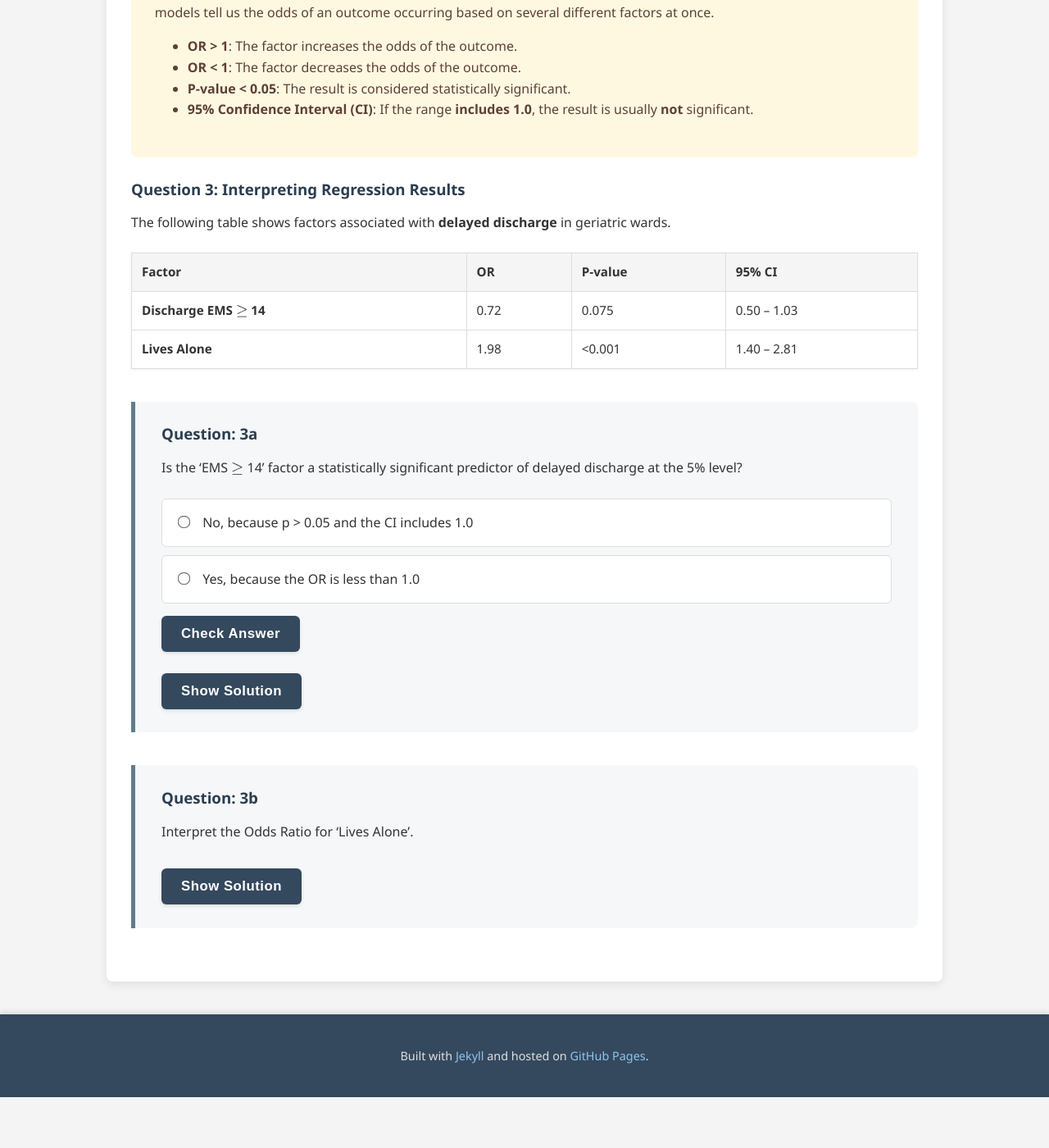
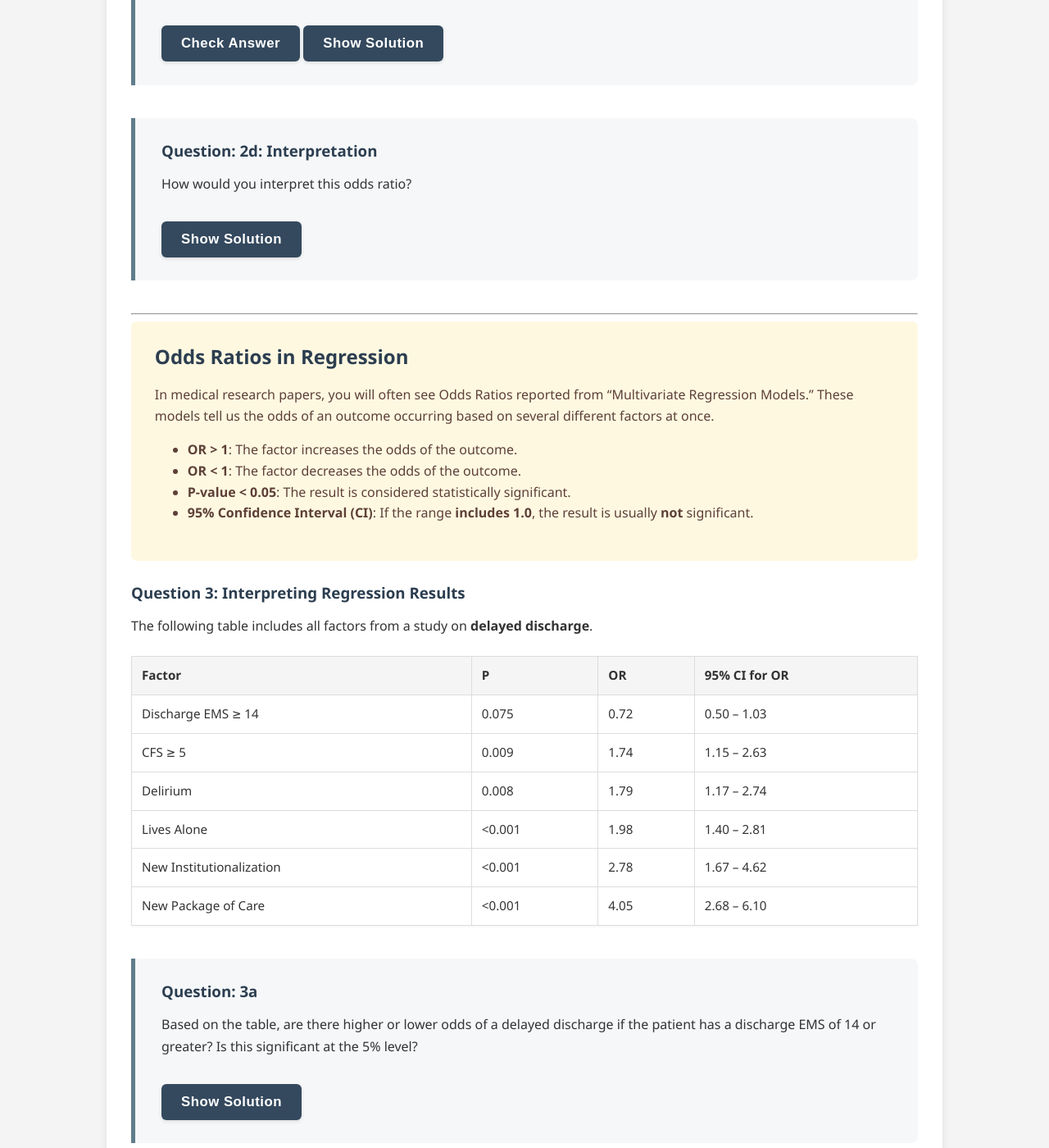
Before and after one commit to probe973/hsc-7056x, a Jekyll site: the page built from odds/index.md, in a window 1280 px wide and 1400 px high, scrolled down 3635 px. Shown: the whole window at 82% size. Built offline with Jekyll 4.4.1, drawn with Linux system fonts in a browser that asks for light colours; before the commit the page ends 4973 px from its top, so only the background shows below that; some of the changed text lies outside the part shown.

Commit message:
Update index.md

```diff
--- a/odds/index.md
+++ b/odds/index.md
@@ -47,15 +47,15 @@
   <tbody>
     <tr>
       <td>New Treatment</td>
-      <td><input type="number" step="any" aria-label="New Sweaty"></td>
-      <td><input type="number" step="any" aria-label="New Non-Sweaty"></td>
-      <td><input type="number" step="any" aria-label="New Total"></td>
+      <td><input type="number" step="any" aria-label="New treatment sweaty palms count"></td>
+      <td><input type="number" step="any" aria-label="New treatment non-sweaty palms count"></td>
+      <td><input type="number" step="any" aria-label="New treatment total count"></td>
     </tr>
     <tr>
       <td>Standard Treatment</td>
-      <td><input type="number" step="any" aria-label="Old Sweaty"></td>
-      <td><input type="number" step="any" aria-label="Old Non-Sweaty"></td>
-      <td><input type="number" step="any" aria-label="Old Total"></td>
+      <td><input type="number" step="any" aria-label="Standard treatment sweaty palms count"></td>
+      <td><input type="number" step="any" aria-label="Standard treatment non-sweaty palms count"></td>
+      <td><input type="number" step="any" aria-label="Standard treatment total count"></td>
     </tr>
   </tbody>
 </table>
@@ -101,6 +101,7 @@
 In a **retrospective case-control study**, we start with people who already have a condition (cases) and look back. In these studies, we often don't know the total population at risk, so we cannot calculate Risk. Instead, we use the **Odds Ratio (OR)**.
 
 $$\text{Odds Ratio} = \frac{\text{Odds of exposure in cases}}{\text{Odds of exposure in controls}}$$
+
 </div>
 
 ### Question 2: Retrospective Study (Bungee Jumping)
@@ -112,22 +113,36 @@
 | **Exposed** | 64 | 40 |
 | **Not Exposed** | 256 | 320 |
 
-{% include question_numerical.html
-    id="odds_q1"
-    title="2a"
-    question_text="Calculate the **odds** of exposure for the Ruptured group."
-    correct_answer="0.25"
-    tolerance="0"
-    solution_text="$\text{Odds} = 64 / 256 = 0.25$."
+{% include question_dropdown.html
+    id="odds_q2a"
+    title="2a: Show your work"
+    question_text="The odds of exposure in the ruptured group is 0.25. Which calculation correctly shows how this value is reached?"
+    solution_text="Odds is Events (64) divided by Non-events (256). $64 / 256 = 0.25$."
 %}
 
 {% include question_numerical.html
-    id="odds_q2"
-    title="2b"
+    id="odds_q2b"
+    title="2b: Calculate control odds"
+    question_text="Calculate the **odds** of exposure in the group where ruptured nodules **did not** occur (the controls)."
+    correct_answer="0.125"
+    tolerance="0"
+    solution_text="For the controls: $40 / 320 = 0.125$."
+%}
+
+{% include question_numerical.html
+    id="odds_q2c"
+    title="2c: Calculate the Odds Ratio"
     question_text="Calculate the **Odds Ratio (OR)** for exposure in the Ruptured group compared to the No Rupture group."
     correct_answer="2.0"
     tolerance="0"
-    solution_text="$\text{Control Odds} = 40 / 320 = 0.125$. <br> $\text{OR} = 0.25 / 0.125 = 2.0$."
+    solution_text="$\text{OR} = 0.25 / 0.125 = 2.0$."
+%}
+
+{% include question_dropdown.html
+    id="odds_q2d"
+    title="2d: Interpretation"
+    question_text="How would you interpret this odds ratio?"
+    solution_text="The odds of having been exposed to a cold bungee are 2 times higher for those with ruptured nodules compared to those without."
 %}
 
 ---
@@ -145,25 +160,46 @@
 
 ### Question 3: Interpreting Regression Results
 
-The following table shows factors associated with **delayed discharge** in geriatric wards.
+The following table includes all factors from a study on **delayed discharge**.
 
-| Factor | OR | P-value | 95% CI |
-| :--- | :--- | :--- | :--- |
-| **Discharge EMS $\ge$ 14** | 0.72 | 0.075 | 0.50 – 1.03 |
-| **Lives Alone** | 1.98 | <0.001 | 1.40 – 2.81 |
+<table class="table table-bordered">
+  <thead>
+    <tr>
+      <th scope="col">Factor</th>
+      <th scope="col">P</th>
+      <th scope="col">OR</th>
+      <th scope="col">95% CI for OR</th>
+    </tr>
+  </thead>
+  <tbody>
+    <tr><td>Discharge EMS &ge; 14</td><td>0.075</td><td>0.72</td><td>0.50 – 1.03</td></tr>
+    <tr><td>CFS &ge; 5</td><td>0.009</td><td>1.74</td><td>1.15 – 2.63</td></tr>
+    <tr><td>Delirium</td><td>0.008</td><td>1.79</td><td>1.17 – 2.74</td></tr>
+    <tr><td>Lives Alone</td><td>&lt;0.001</td><td>1.98</td><td>1.40 – 2.81</td></tr>
+    <tr><td>New Institutionalization</td><td>&lt;0.001</td><td>2.78</td><td>1.67 – 4.62</td></tr>
+    <tr><td>New Package of Care</td><td>&lt;0.001</td><td>4.05</td><td>2.68 – 6.10</td></tr>
+  </tbody>
+</table>
 
-{% include question_multiple_choice.html
-    id="reg_q1"
+{% include question_dropdown.html
+    id="reg_q3a"
     title="3a"
-    question_text="Is the 'EMS $\ge$ 14' factor a statistically significant predictor of delayed discharge at the 5% level?"
-    options="no::No, because p > 0.05 and the CI includes 1.0||yes::Yes, because the OR is less than 1.0"
-    correct_answer="no"
-    solution_text="The p-value is 0.075 (greater than 0.05) and the Confidence Interval includes 1.0, so it is not significant."
+    question_text="Based on the table, are there higher or lower odds of a delayed discharge if the patient has a discharge EMS of 14 or greater? Is this significant at the 5% level?"
+    solution_text="The OR is 0.72 (lower odds), and the p-value is 0.075 (not significant at the 5% level)."
 %}
 
 {% include question_dropdown.html
-    id="reg_q2"
+    id="reg_q3b"
     title="3b"
-    question_text="Interpret the Odds Ratio for 'Lives Alone'."
-    solution_text="The OR is 1.98, which is approximately 2. This means patients who live alone have nearly double (2x) the odds of a delayed discharge compared to those who do not live alone. This result is highly significant (p < 0.001)."
+    question_text="Does the 95% Confidence Interval for the EMS variable concur with the significance result found in Question 3a?"
+    solution_text="Yes. The interval 0.50 to 1.03 includes 1.0, meaning the result is not statistically significant."
 %}
+
+{% include question_numerical.html
+    id="reg_q3c"
+    title="3c"
+    question_text="Approximately how many times **higher** are the odds of being delayed in discharge if the patient lives alone?"
+    correct_answer="1.98"
+    tolerance="0.02"
+    solution_text="The OR for 'Lives Alone' is 1.98, which is nearly double the odds."
+%}
```
